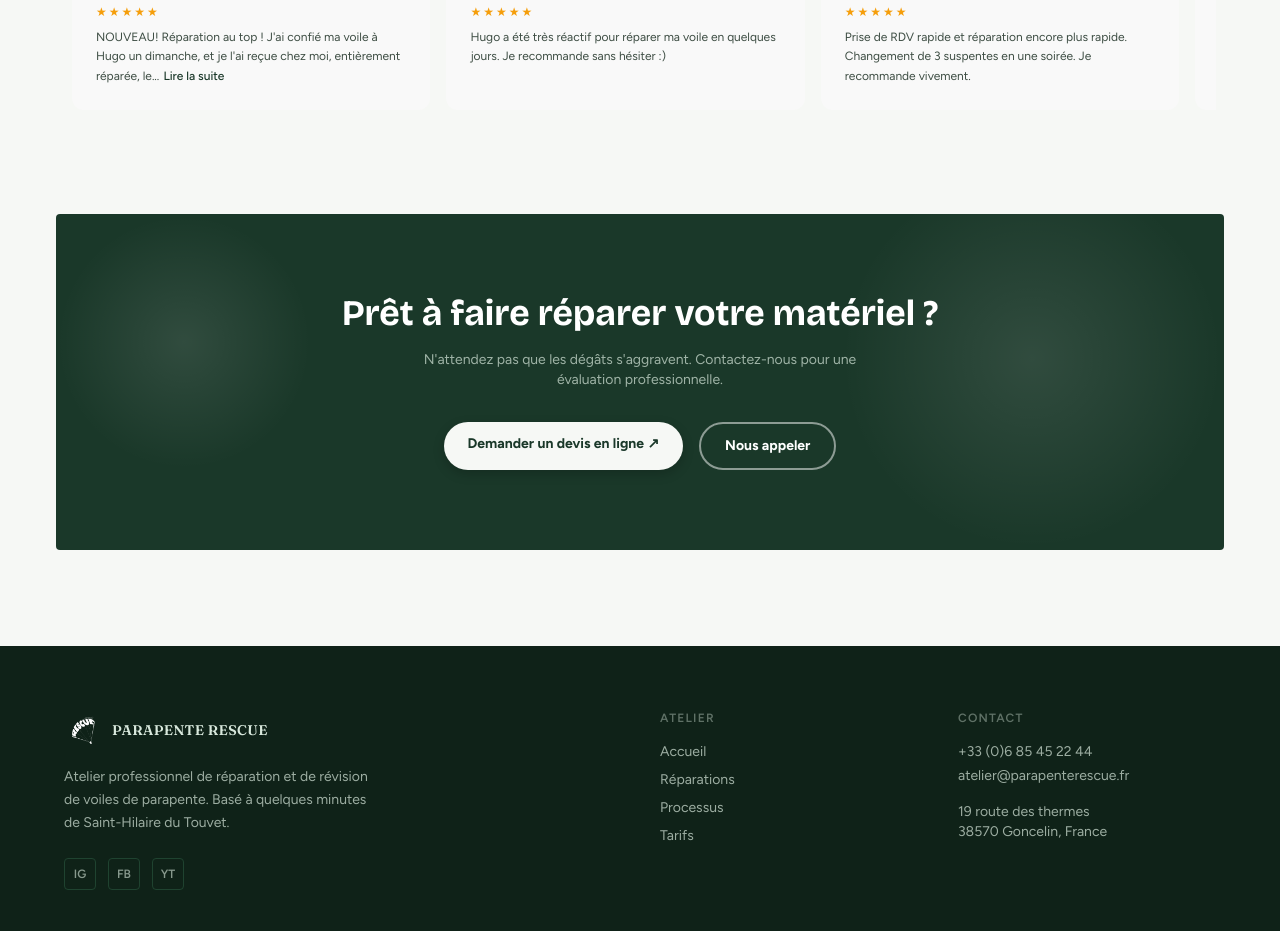
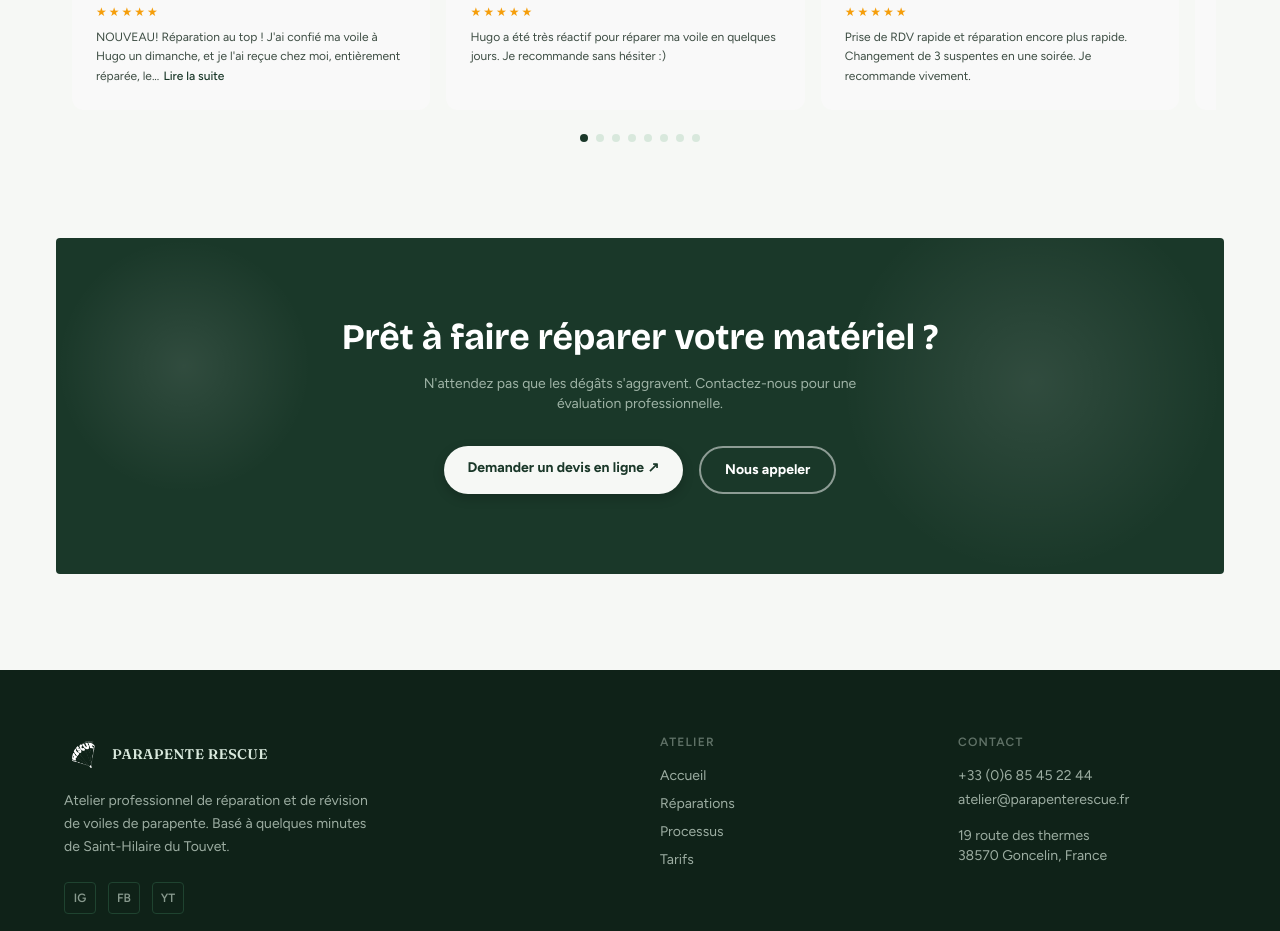
Before and after one commit to clementsbt/Parapente-rescue, a Next.js app: page / in a window 1280 px wide. Shown: the part 2420-3351 px from the top of the page. Built offline with nearby package versions, Linux system fonts and the light colour scheme.

Commit message:
Add dots indicator for scroll position

```diff
--- a/src/components/GoogleReviews.tsx
+++ b/src/components/GoogleReviews.tsx
@@ -63,7 +63,17 @@ const reviews: Review[] = [
 
 export default function GoogleReviews() {
   const [expanded, setExpanded] = useState<{ [key: number]: boolean }>({});
+  const [currentSlide, setCurrentSlide] = useState(0);
   const scrollRef = useRef<HTMLDivElement>(null);
+
+  const handleScroll = () => {
+    if (scrollRef.current) {
+      const scrollLeft = scrollRef.current.scrollLeft;
+      const cardWidth = scrollRef.current.offsetWidth * 0.85 + 16; // account for w-[85vw] + gap
+      const newSlide = Math.round(scrollLeft / cardWidth);
+      setCurrentSlide(newSlide);
+    }
+  };
 
   const toggleExpand = (index: number) => {
     setExpanded((prev) => ({ ...prev, [index]: !prev[index] }));
@@ -73,6 +83,7 @@ export default function GoogleReviews() {
     <div className="max-w-6xl mx-auto px-4 md:px-0">
       <div
         ref={scrollRef}
+        onScroll={handleScroll}
         className="flex overflow-x-auto snap-x snap-mandatory gap-3 md:gap-4 p-2 scrollbar-hide"
         style={{ scrollBehavior: 'smooth', scrollbarWidth: 'none', msOverflowStyle: 'none' }}
       >
@@ -85,6 +96,17 @@ export default function GoogleReviews() {
           <div key={index} className="flex-shrink-0 w-[85vw] md:w-[30vw] lg:w-[28vw] snap-center">
             <ReviewCard review={review} index={index} expanded={expanded} toggleExpand={toggleExpand} />
           </div>
+        ))}
+      </div>
+
+      {/* Dots indicator */}
+      <div className="flex justify-center gap-2 mt-4">
+        {reviews.map((_, index) => (
+          <button
+            key={index}
+            className="w-2 h-2 rounded-full transition-all"
+            style={{ background: currentSlide === index ? "#1A3829" : "#D8E8DC" }}
+          />
         ))}
       </div>
     </div>
```
